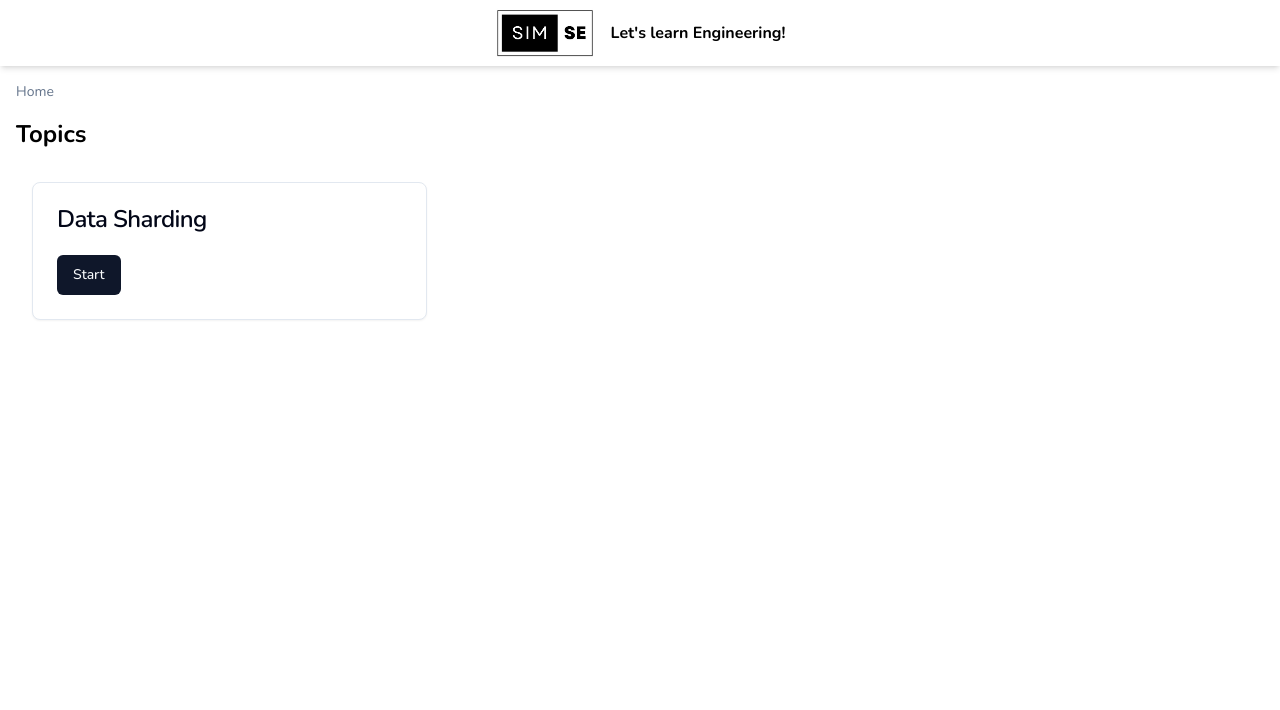
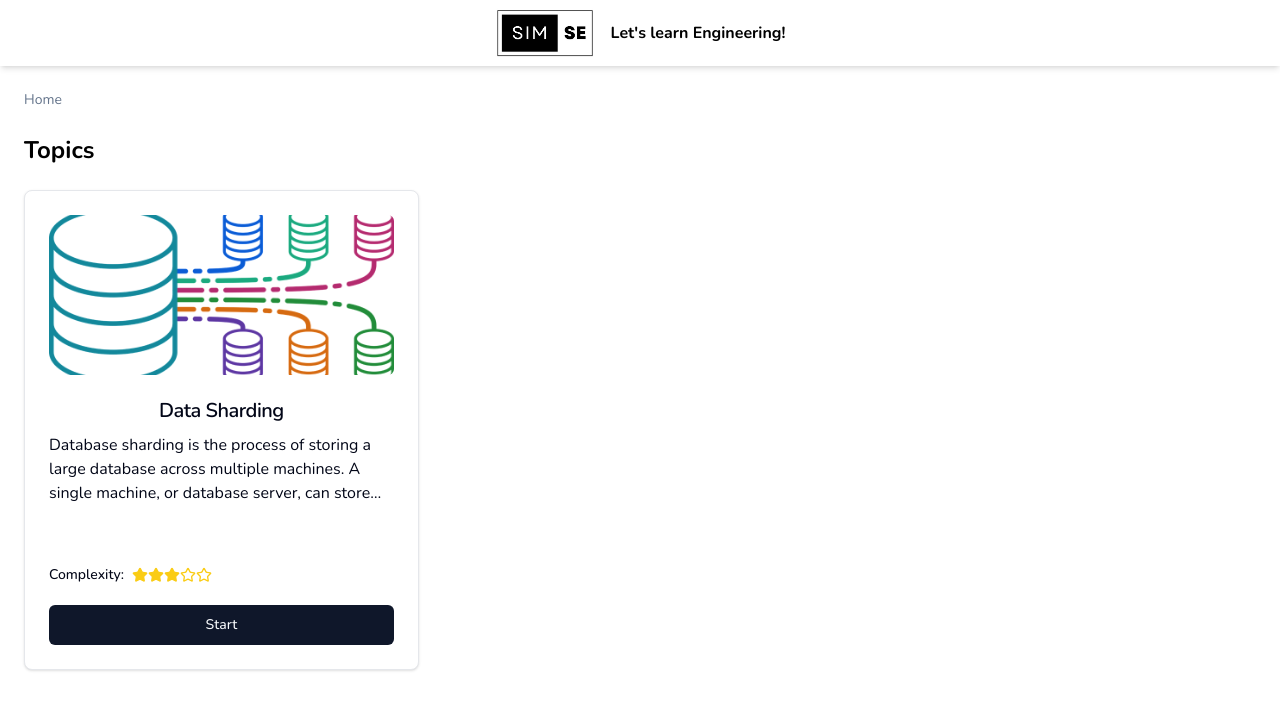
Before and after one commit to Sim-Projects/Sim-SE, a Next.js app: page / in a window 1280 px wide. Shown: the top 710 px of the page. Built offline with nearby package versions, Linux system fonts and the light colour scheme.

Commit message:
some fixes

```diff
--- a/src/app/page.tsx
+++ b/src/app/page.tsx
@@ -3,21 +3,72 @@
 import { useRouter } from 'next/navigation';
 import { Button } from "@/components/ui/button";
 import { Card, CardHeader, CardTitle, CardContent, CardFooter } from "@/components/ui/card";
-// import DataShardingLesson from "@/contents/topics/1_System_Design/1_Data_Intensive_Applications/1_Data_Sharding";
-import Image from "next/image";
+import { Breadcrumb, BreadcrumbList, BreadcrumbItem, BreadcrumbLink } from '@/components/ui/breadcrumb';
+import { useState, useRef, useEffect } from 'react';
+import { Star, ChevronDown } from 'lucide-react';
+import Image from 'next/image';
 import catalog from '@/contents/catalog';
-import { Breadcrumb, BreadcrumbList, BreadcrumbItem, BreadcrumbLink, BreadcrumbSeparator, BreadcrumbPage } from '@/components/ui/breadcrumb';
+
+interface Topic {
+  id: string;
+  title: string;
+  description: string;
+  level: string;
+  tags: string[];
+  component: React.ComponentType;
+  thumbnail: string;
+}
 
 export default function Home() {
   const router = useRouter();
+  const [hoveredTopic, setHoveredTopic] = useState<string | null>(null);
+  const [isScrollable, setIsScrollable] = useState<{ [key: string]: boolean }>({});
+  const descriptionRefs = useRef<{ [key: string]: HTMLParagraphElement | null }>({});
 
-  const handleStarttopic = (topicId: string) => {
+  const handleStartTopic = (topicId: string) => {
     router.push(`/topic/${topicId}`);
+  };
+
+  const renderStars = (level: string) => {
+    const filledStars = parseInt(level);
+    return (
+      <div className="flex items-center">
+        {[...Array(5)].map((_, i) => (
+          <Star
+            key={i}
+            className={`w-4 h-4 ${
+              i < filledStars
+                ? 'fill-yellow-400 text-yellow-400'
+                : 'fill-transparent text-yellow-400'
+            }`}
+          />
+        ))}
+      </div>
+    );
+  };
+
+  const handleMouseEnter = (topicId: string) => {
+    setHoveredTopic(topicId);
+    const element = descriptionRefs.current[topicId];
+    if (element) {
+      setIsScrollable(prev => ({
+        ...prev,
+        [topicId]: element.scrollHeight > element.clientHeight
+      }));
+    }
+  };
+
+  const handleMouseLeave = (topicId: string) => {
+    setHoveredTopic(null);
+    const element = descriptionRefs.current[topicId];
+    if (element) {
+      element.scrollTop = 0;
+    }
   };
 
   return (
     <main className='flex flex-col justify-center'>
-      <div className="space-y-4 p-4">
+      <div className="space-y-6 p-6">
         <Breadcrumb>
           <BreadcrumbList>
             <BreadcrumbItem>
@@ -25,22 +76,61 @@ export default function Home() {
             </BreadcrumbItem>
           </BreadcrumbList>
         </Breadcrumb>
-        <h1 className="text-2xl font-bold mb-4">Topics</h1>
-        <div className="grid grid-cols-1 md:grid-cols-2 lg:grid-cols-3 gap-4 p-4">
-          {catalog.topics.map((topic) => (
-            <Card key={topic.id} className="flex flex-col">
-              <CardHeader>
-                <CardTitle>{topic.title}</CardTitle>
+        <h1 className="text-2xl font-bold mb-6">Topics</h1>
+        <div className="grid grid-cols-1 md:grid-cols-2 lg:grid-cols-3 gap-6">
+          {catalog.topics.map((topic: Topic) => (
+            <div key={topic.id} className="relative group h-[480px]">
+              <Card
+                className={`absolute inset-0 flex flex-col transition-all duration-300 ease-in-out
+                  border border-gray-200
+                  ${hoveredTopic === topic.id
+                    ? 'scale-105 shadow-lg z-10 h-[580px] bg-gray-100'
+                    : 'scale-100 shadow z-0 h-[480px] bg-white'
+                  }
+                `}
+                onMouseEnter={() => handleMouseEnter(topic.id)}
+                onMouseLeave={() => handleMouseLeave(topic.id)}
+              >
+                <CardHeader className="p-6 pb-2">
+                  <div className="relative w-full h-40 mb-4 overflow-hidden rounded-md">
+                    <Image
+                      src={topic.thumbnail}
+                      alt={`${topic.title} thumbnail`}
+                      layout="fill"
+                      objectFit="cover"
+                    />
+                  </div>
+                  <CardTitle className="text-xl text-center">{topic.title}</CardTitle>
                 </CardHeader>
-              <CardFooter className="mt-auto">
+                <CardContent className="flex-grow overflow-hidden relative px-6">
+                  <p
+                    ref={el => descriptionRefs.current[topic.id] = el}
+                    className={`transition-all duration-300 ${
+                      hoveredTopic === topic.id ? 'overflow-y-auto max-h-[220px] pr-4 pb-20' : 'line-clamp-3'
+                    }`}
+                  >
+                    {topic.description}
+                  </p>
+                  {hoveredTopic === topic.id && isScrollable[topic.id] && (
+                    <div className="absolute bottom-0 left-0 right-0 h-16 bg-gradient-to-t from-gray-100 via-gray-100/70 to-transparent pointer-events-none flex justify-center items-end">
+                      <ChevronDown className="w-6 h-6 text-gray-600 animate-bounce" />
+                    </div>
+                  )}
+                </CardContent>
+                <CardFooter className="flex flex-col items-start gap-3 mt-auto p-6">
+                  <div className="flex items-center gap-2">
+                    <span className="text-sm font-medium">Complexity:</span>
+                    {renderStars(topic.level)}
+                  </div>
                   <Button
-                  // className="w-full bg-blue-500 hover:bg-blue-600"
-                  onClick={() => handleStarttopic(topic.id)}
+                    onClick={() => handleStartTopic(topic.id)}
+                    className="w-full mt-2"
                   >
                     Start
                   </Button>
                 </CardFooter>
               </Card>
+            </div>
           ))}
         </div>
       </div>
--- a/src/contents/catalog.tsx
+++ b/src/contents/catalog.tsx
@@ -9,6 +9,10 @@ export default {
         {
             id: "Data_Sharding",
             title: "Data Sharding",
+            thumbnail: "/Data_Sharding.png",
+            description: "Database sharding is the process of storing a large database across multiple machines. A single machine, or database server, can store and process only a limited amount of data. Database sharding overcomes this limitation by splitting data into smaller chunks, called shards, and storing them across several database servers. All database servers usually have the same underlying technologies, and they work together to store and process large volumes of data.",
+            level: "3",
+            tags: ["Database", "Sharding"],
             component: topicsRegistry["Data_Sharding"]
         }
     ]
--- a/src/contents/topics/Data_Sharding.tsx
+++ b/src/contents/topics/Data_Sharding.tsx
@@ -108,10 +108,9 @@ const DataShardingTopic = () => (
                     <li>Speed</li>
                 </UnorderedList>
             </Paragraph>
-            <DidYouKnow
-                heading="Did you know?"
-                text="Sharding improves scalability by distributing data across multiple databases, allowing for more efficient data management and query performance."
-            />
+            <DidYouKnow heading="Did you know?">
+                Sharding improves scalability by distributing data across multiple databases, allowing for more efficient data management and query performance.
+            </DidYouKnow>
         </section>
         <section>
             <ShardingSimulation />
--- a/src/contents/utils.tsx
+++ b/src/contents/utils.tsx
@@ -126,9 +126,9 @@ export const ImageBlock = ({ src, alt }: {
   alt: string;
 }) => <Image src={src} alt={alt} width={300} height={300} />;
 
-export const DidYouKnow = ({ heading, text }: {
+export const DidYouKnow = ({ heading, children }: {
   heading: string;
-  text: string;
+  children: React.ReactNode;
 }) => (
   <div className="space-y-2 mt-5">
     <Card>
@@ -137,7 +137,7 @@ export const DidYouKnow = ({ heading, text }: {
           <Lightbulb className="h-8 w-4 inline-block" /> {heading}
         </CardTitle>
       </CardHeader>
-      <CardContent>{text}</CardContent>
+      <CardContent>{children}</CardContent>
     </Card>
   </div>
 )
--- a/src/utils/Pagination.tsx
+++ b/src/utils/Pagination.tsx
@@ -2,6 +2,7 @@ import React, { useState, useRef, useEffect, ReactNode } from 'react';
 import { Button } from "@/components/ui/button"
 import { ChevronRight } from "lucide-react"
 import { Progress } from "@/components/ui/progress"
+import { useRouter } from 'next/navigation'
 
 interface SectionPaginationProps {
   children: ReactNode[];
@@ -10,12 +11,17 @@ interface SectionPaginationProps {
 const SectionPagination: React.FC<SectionPaginationProps> = ({ children }) => {
   const [currentIndex, setCurrentIndex] = useState(0);
   const sectionRefs = useRef<(HTMLDivElement | null)[]>([]);
-  const [progress, setProgress] = React.useState(0)
+  const [progress, setProgress] = useState(0);
+  const router = useRouter();
 
   const handleNext = () => {
     if (currentIndex < children.length - 1) {
       setCurrentIndex(prev => prev + 1);
     }
+  };
+
+  const handleFinish = () => {
+    router.back();
   };
 
   useEffect(() => {
@@ -28,9 +34,12 @@ const SectionPagination: React.FC<SectionPaginationProps> = ({ children }) => {
   }, [currentIndex]);
 
   return (
-    <div>
-      <div>
-        <Progress value={progress} />
+    <div className="relative">
+      <div className="sticky top-0 z-10 bg-background p-4 border-b bg-white">
+        <div className="mb-2 font-semibold">
+          Progress: {Math.round(progress)}%
+        </div>
+        <Progress value={progress} className="w-full h-2" />
       </div>
       <div>
         {React.Children.map(children, (child, index) => (
@@ -45,13 +54,16 @@ const SectionPagination: React.FC<SectionPaginationProps> = ({ children }) => {
           </div>
         ))}
       </div>
-      <div className="flex justify-end">
-        <Button
-          onClick={handleNext}
-          disabled={currentIndex === children.length - 1}
-        >
-          Next <ChevronRight className="ml-2 h-4 w-4" />
-        </Button>
+      <div className="flex justify-end mt-4">
+        {currentIndex === children.length - 1 ? (
+          <Button onClick={handleFinish}>
+            Finish
+          </Button>
+        ) : (
+          <Button onClick={handleNext}>
+            Continue <ChevronRight className="ml-2 h-4 w-4" />
+          </Button>
+        )}
       </div>
     </div>
   );
```
Also changed, not shown: public/Data_Sharding.png (added). Lines whose indentation alone changed are shown as unchanged.
